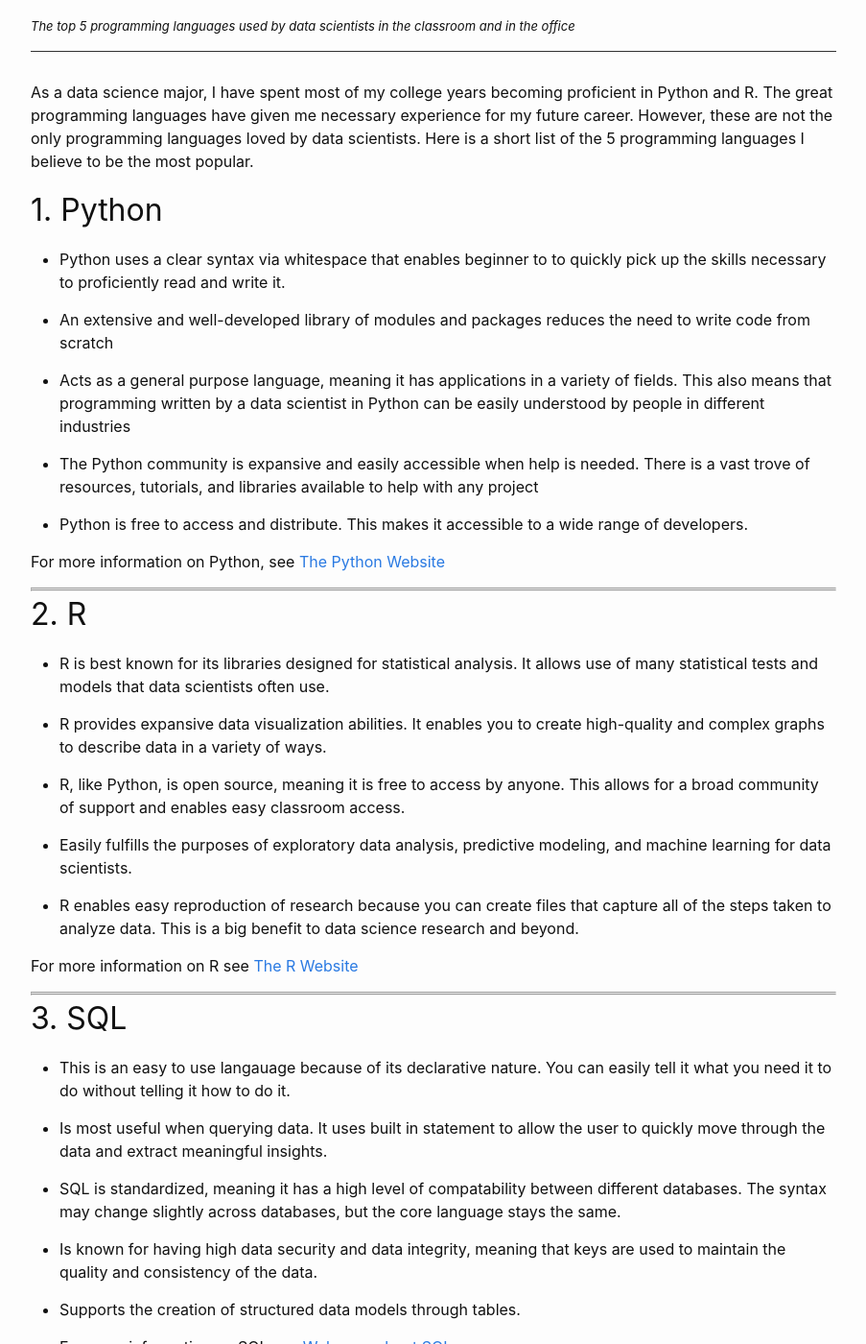
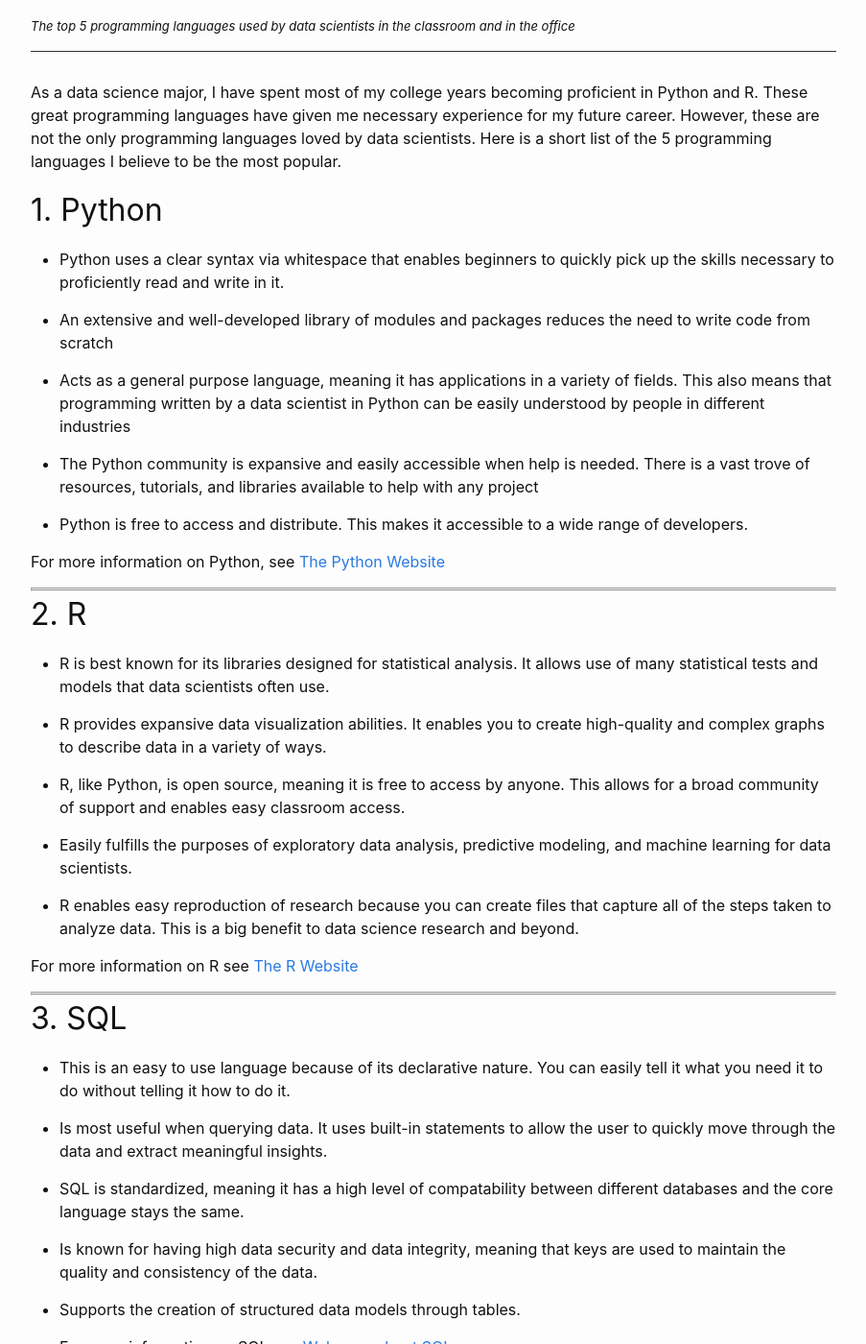
Before and after one commit to huntercroxall/huntercroxall.github.io, a Jekyll site: the page built from _posts/2023-10-12-first-post.md, in a window 1280 px wide and 1400 px high, scrolled down 321 px. Shown: the whole window at 96% size, without its empty margins (188-1091 px from the left). Built offline with Jekyll 4.4.1, drawn with Linux system fonts in a browser that asks for light colours; comment, search, counter and statistics services are not loaded.

Commit message:
Grammar Revisions 2023-10-12-first-post.md

```diff
--- a/_posts/2023-10-12-first-post.md
+++ b/_posts/2023-10-12-first-post.md
@@ -6,11 +6,11 @@ description: The top 5 programming languages used by data scientists in the clas
 image: "/assets/images/denis-degioanni-9wH624ALFQA-unsplash.jpeg"
 ---
 
-As a data science major, I have spent most of my college years becoming proficient in Python and R. The great programming languages have given me necessary experience for my future career. However, these are not the only programming languages loved by data scientists. Here is a short list of the 5 programming languages I believe to be the most popular.
+As a data science major, I have spent most of my college years becoming proficient in Python and R. These great programming languages have given me necessary experience for my future career. However, these are not the only programming languages loved by data scientists. Here is a short list of the 5 programming languages I believe to be the most popular.
 
 ## 1. Python
 
-* Python uses a clear syntax via whitespace that enables beginner to to quickly pick up  the skills necessary to proficiently read and write it.
+* Python uses a clear syntax via whitespace that enables beginners to quickly pick up the skills necessary to proficiently read and write in it.
 
 * An extensive and well-developed library of modules and packages reduces the need to write code from scratch
 
@@ -44,11 +44,11 @@ For more information on R see [The R Website](https://www.r-project.org/about.ht
 ---
 ## 3. SQL
 
-* This is an easy to use langauage because of its declarative nature. You can easily tell it what you need it to do without telling it how to do it.
+* This is an easy to use language because of its declarative nature. You can easily tell it what you need it to do without telling it how to do it.
 
-* Is most useful when querying data. It uses built in statement to allow the user to quickly move through the data and extract meaningful insights.
+* Is most useful when querying data. It uses built-in statements to allow the user to quickly move through the data and extract meaningful insights.
 
-* SQL is standardized, meaning it has a high level of compatability between different databases. The syntax may change slightly across databases, but the core language stays the same.
+* SQL is standardized, meaning it has a high level of compatability between different databases and the core language stays the same.
 
 * Is known for having high data security and data integrity, meaning that keys are used to maintain the quality and consistency of the data.
 
```
